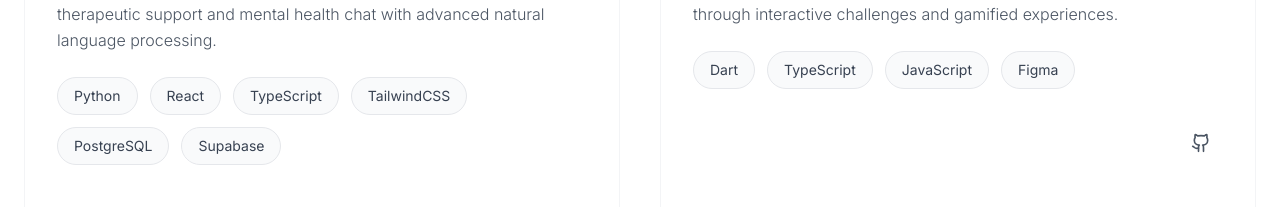
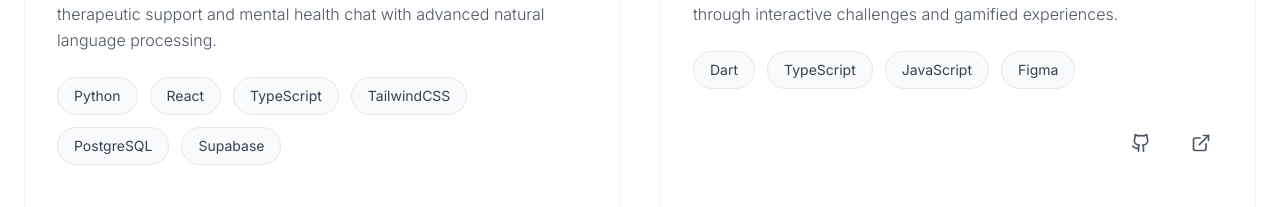
Before and after one commit to jiminkim214/portfolio-website, a React (Vite) app: page / in a window 1280 px wide. Shown: the part 1664-1871 px from the top of the page. Built offline with nearby package versions, Linux system fonts and the light colour scheme.

Commit message:
updated link for projects

```diff
--- a/src/components/Projects.tsx
+++ b/src/components/Projects.tsx
@@ -22,6 +22,7 @@ const Projects: React.FC = () => {
       description: 'A mobile application for Cornell University students to explore campus through interactive challenges and gamified experiences.',
       tech: ['Dart', 'TypeScript', 'JavaScript', 'Figma'],
       github: 'https://github.com/cornell-dti/cornell-go',
+      live: 'https://apps.apple.com/us/app/cornellgo/id1562549651',
       image: '/img/projects/cornellgo1.png',
       imageAlt: 'CornellGO mobile app interface'
     },
```
